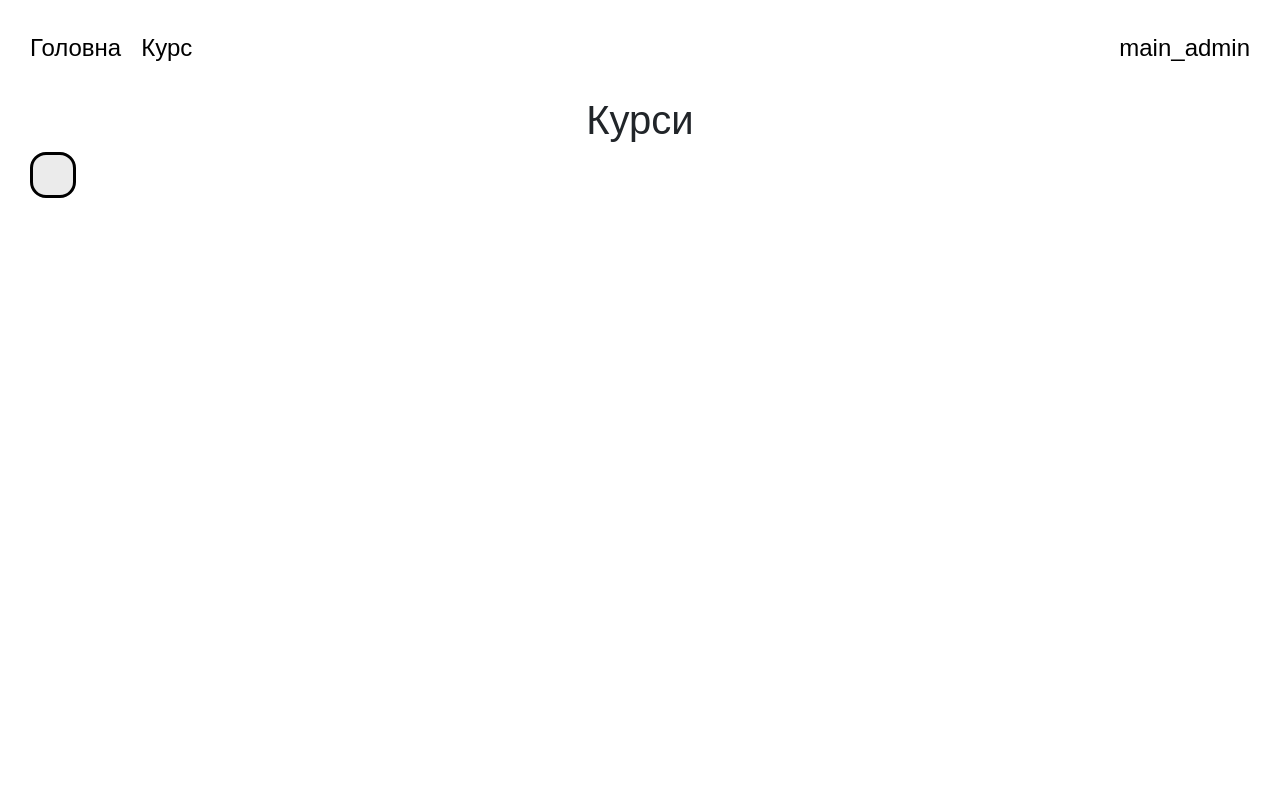
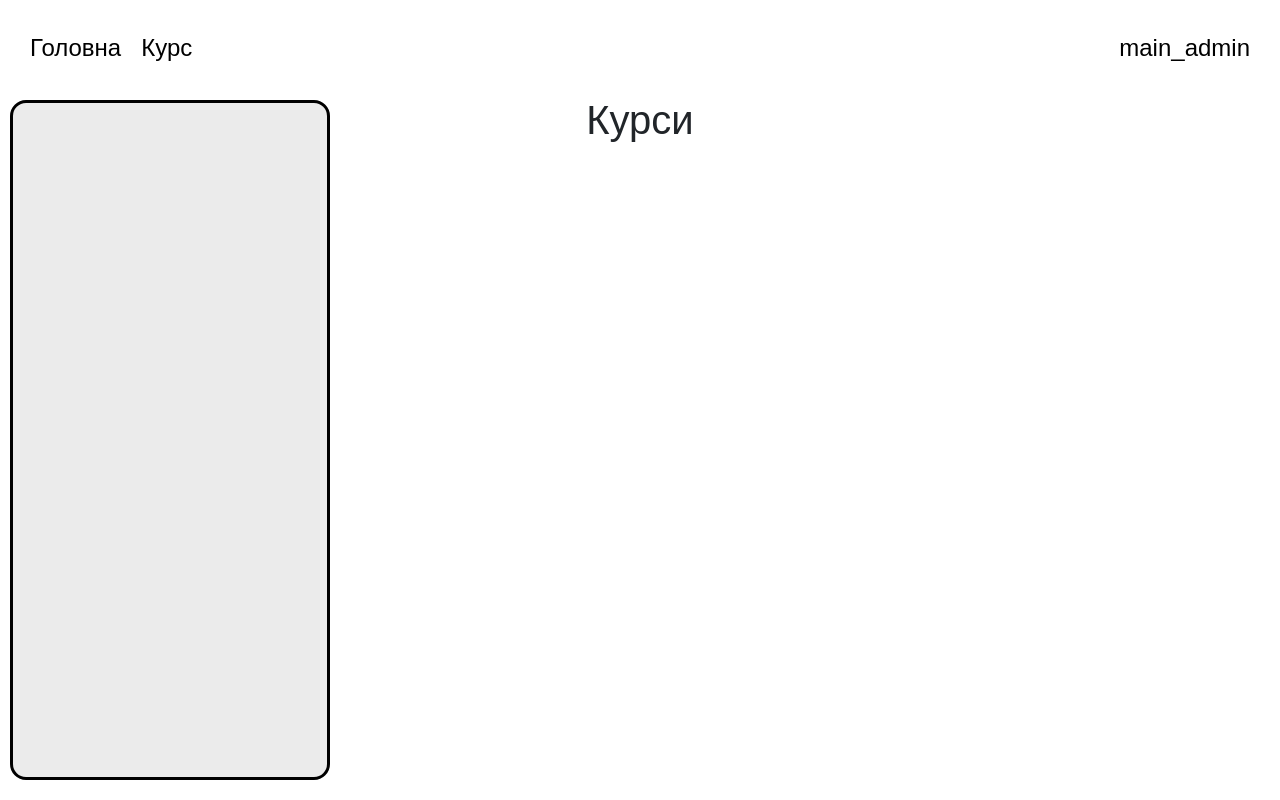
Before and after one commit to FeliksNovoselskyi/EnglishCourse, a Django app: page /course/ in a window 1280 px wide. Run offline with Django 4.2, Linux system fonts and the light colour scheme; a user stored in the database is signed in; data comes from the database, SQL or seed files in the repository; both versions use the stored data as it was after the commit; data that the repository does not hold is empty.

Commit message:
[course] styles update

```diff
--- a/djangocourse_pr/course/static/css/course.css
+++ b/djangocourse_pr/course/static/css/course.css
@@ -3,21 +3,31 @@
     align-items: flex-start;
     flex-direction: column;
     gap: 20px;
+    margin-bottom: 20px;
+    padding-left: 25vw;
 }
 
 
 #modules-list {
     display: flex;
     flex-direction: column;
+    align-items: center;
     background-color: #ebebeb;
     border: 3px solid black;
     border-radius: 16px;
     padding: 20px;
+    width: 25vw;
+    min-height: calc(100vh - 120px);
+    position: fixed;
+    top: 100px;
+    left: 10px;
+    box-sizing: border-box;
 }
 
 .all-course-block {
     display: flex;
     flex-direction: row;
+    gap: 20px;
 }
 
 .adding-block {
@@ -320,3 +330,8 @@
     align-items: center;
     gap: 10px;
 }
+
+.module-name {
+    font-size: 25px;
+    margin-top: 5px;
+}
```
Also changed, not shown: djangocourse_pr/db.sqlite3.
